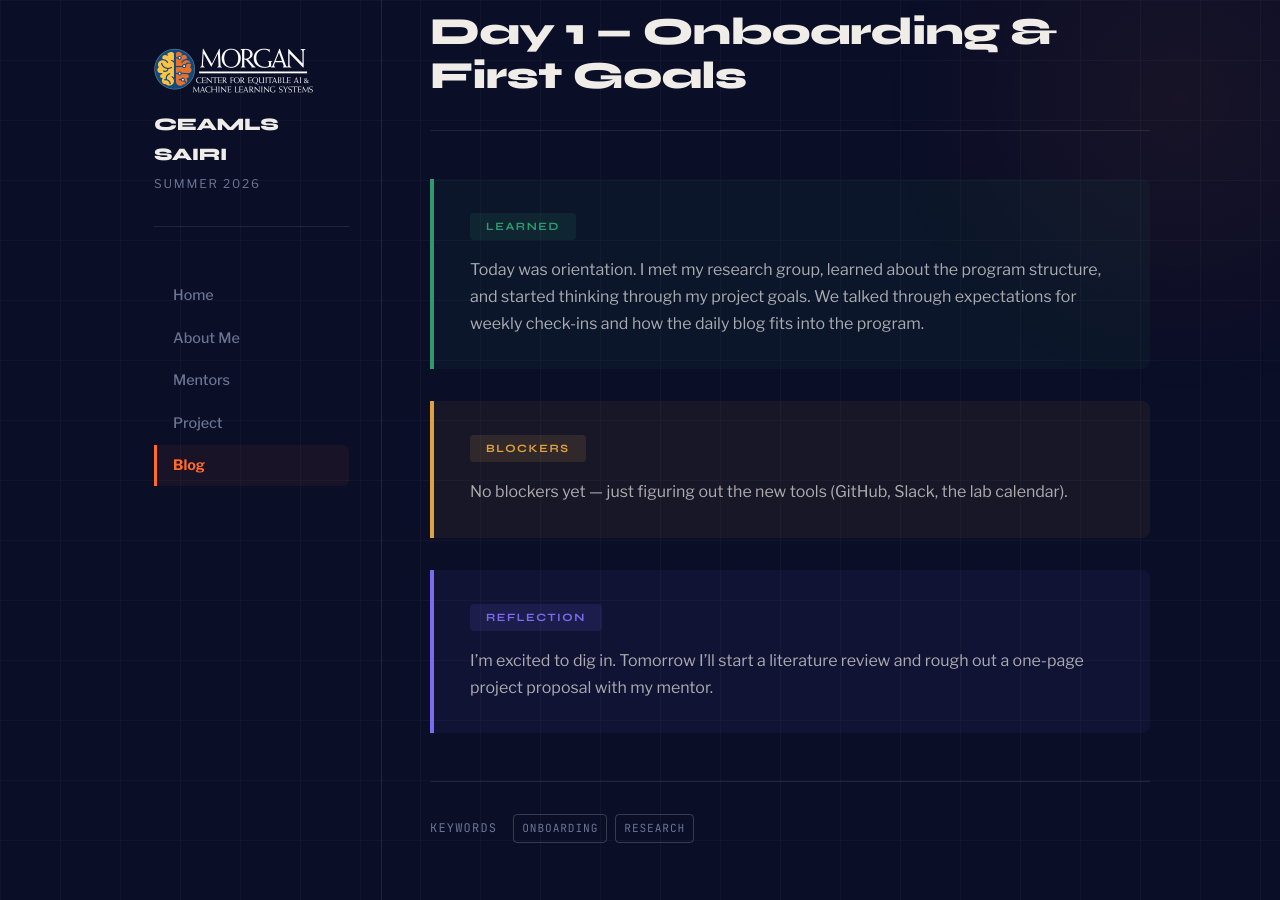
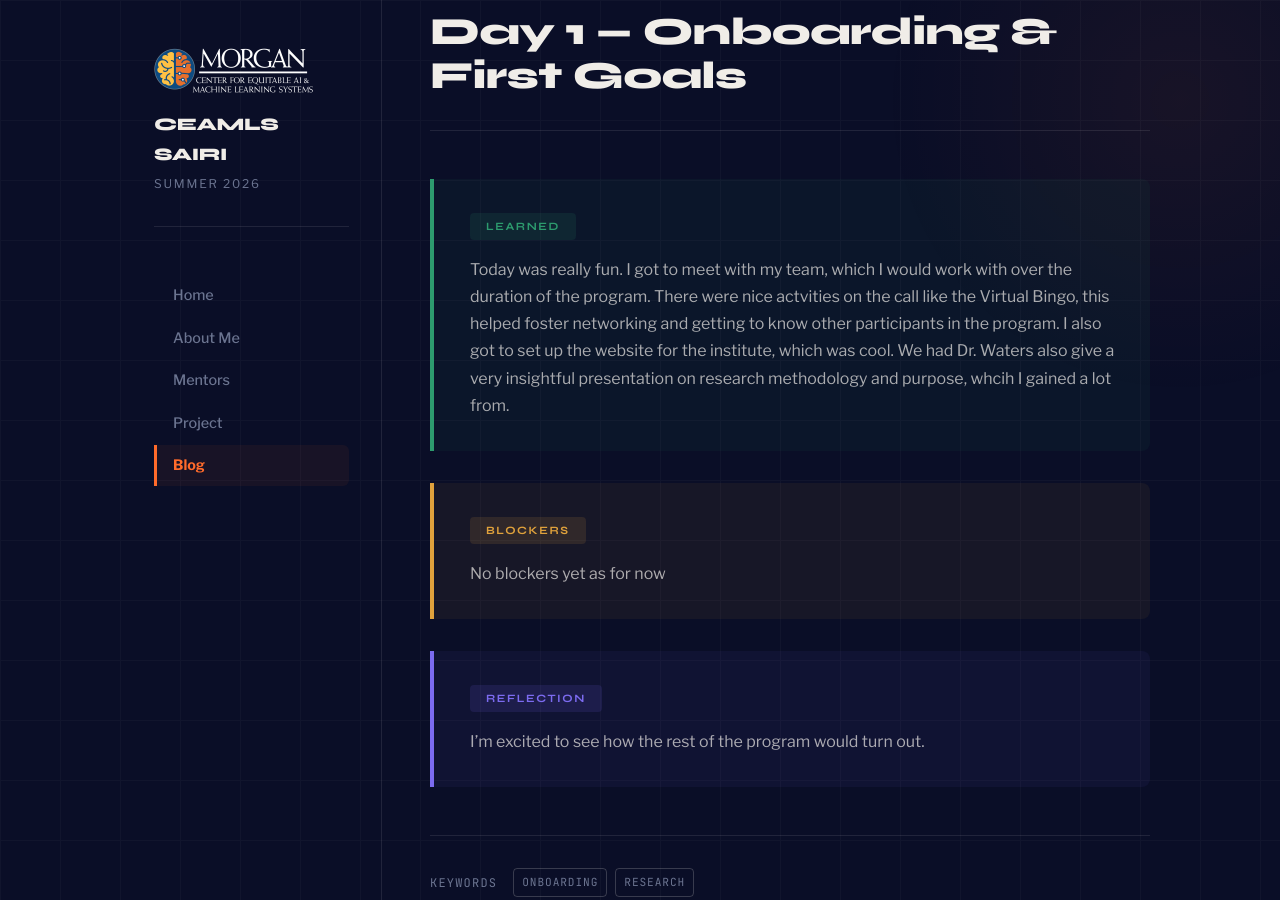
Before and after one commit to Oluwasegun-rm/oluwasegun-rmceamls26.github.io, a Jekyll site: the page built from _posts/2026-06-01-day-1.md, in a window 1280 px wide and 900 px high, scrolled down 202 px. Built offline with Jekyll 4.4.1, drawn with Linux system fonts in a browser that asks for light colours.

Commit message:
Revise Day 1 entry with new experiences and insights
Updated the day's reflection and activities, including team interactions and insights from a presentation.

```diff
--- a/_posts/2026-06-01-day-1.md
+++ b/_posts/2026-06-01-day-1.md
@@ -6,14 +6,11 @@ permalink: /day1.html
 tags: ["onboarding", "research"]
 
 what_i_learned: |
-  Today was orientation. I met my research group, learned about the program structure,
-  and started thinking through my project goals. We talked through expectations for
-  weekly check-ins and how the daily blog fits into the program.
+  Today was really fun. I got to meet with my team, which I would work with over the duration of the program. There were nice actvities on the call like the Virtual Bingo, this helped foster networking and getting to know other participants in the program. I also got to set up the website for the institute, which was cool. We had Dr. Waters also give a very insightful presentation on research methodology and purpose, whcih I gained a lot from.
 
 blockers: |
-  No blockers yet — just figuring out the new tools (GitHub, Slack, the lab calendar).
+  No blockers yet as for now
 
 reflection: |
-  I'm excited to dig in. Tomorrow I'll start a literature review and rough out a
-  one-page project proposal with my mentor.
+  I'm excited to see how the rest of the program would turn out.
 ---
```
